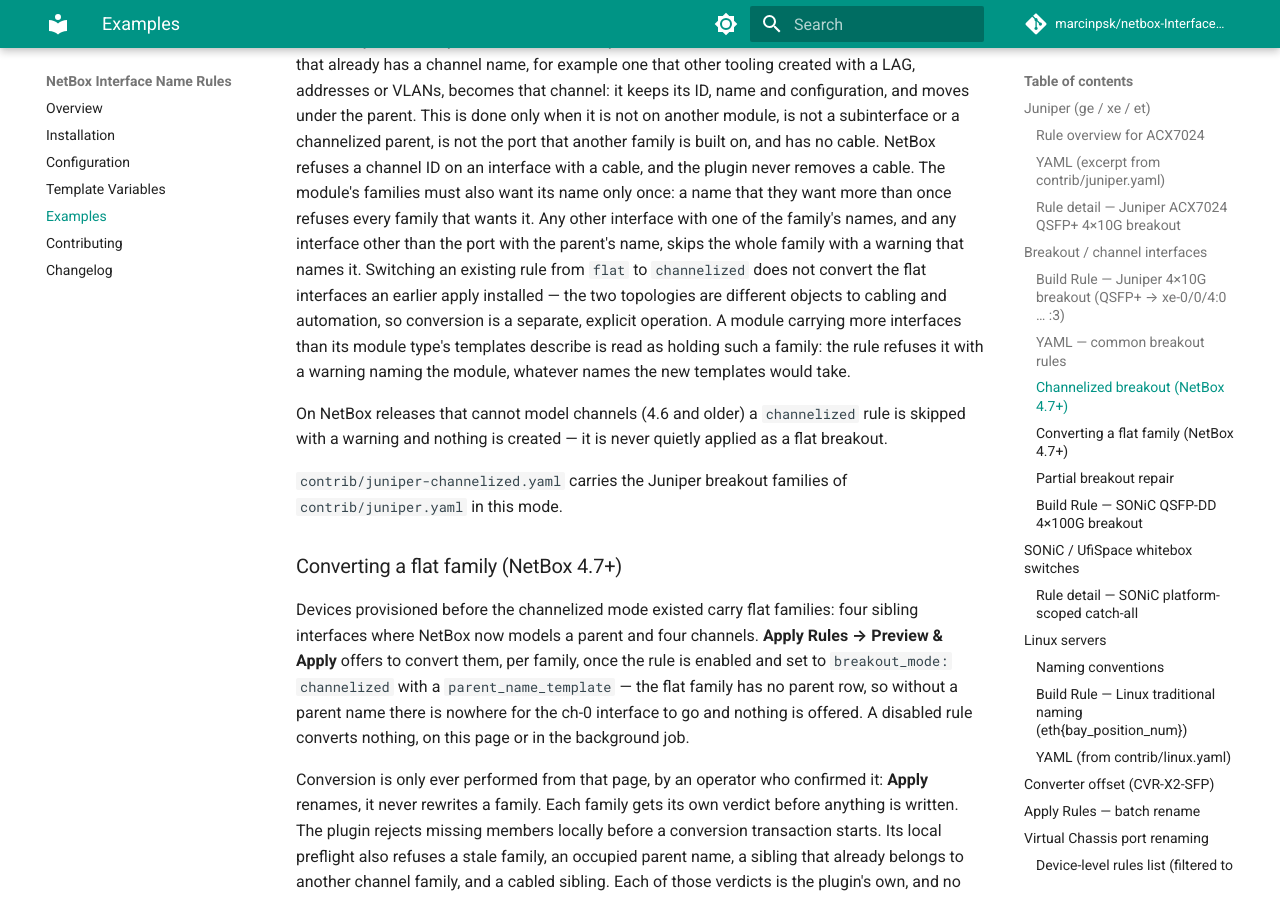
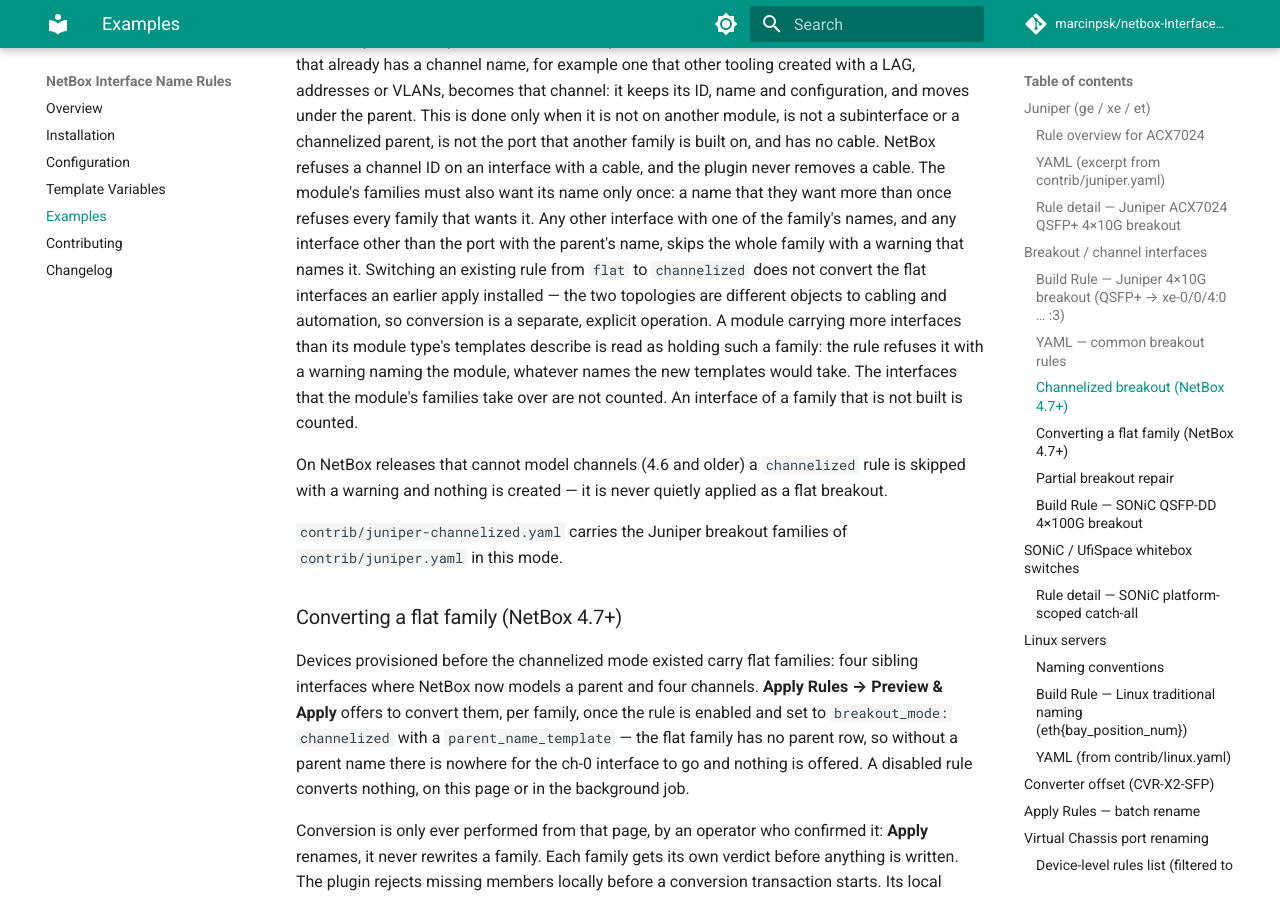
Before and after one commit to marcinpsk/netbox-InterfaceNameRules-plugin, an MkDocs documentation site: the page built from docs/examples.md, in a window 1280 px wide and 900 px high, scrolled down 4628 px. Built offline with MkDocs 1.6.1 and Material for MkDocs 9.7.7, drawn with Linux system fonts in a browser that asks for light colours; comment, search, counter and statistics services are not loaded.

Commit message:
docs(examples): say which interfaces the flat-surplus check counts

```diff
--- a/docs/examples.md
+++ b/docs/examples.md
@@ -162,7 +162,8 @@
 conversion is a separate, explicit operation. A module carrying more interfaces
 than its module type's templates describe is read as holding such a family: the
 rule refuses it with a warning naming the module, whatever names the new
-templates would take.
+templates would take. The interfaces that the module's families take over are
+not counted. An interface of a family that is not built is counted.
 
 On NetBox releases that cannot model channels (4.6 and older) a `channelized`
 rule is skipped with a warning and nothing is created — it is never quietly
```
Also changed, not shown: 1 other file.
